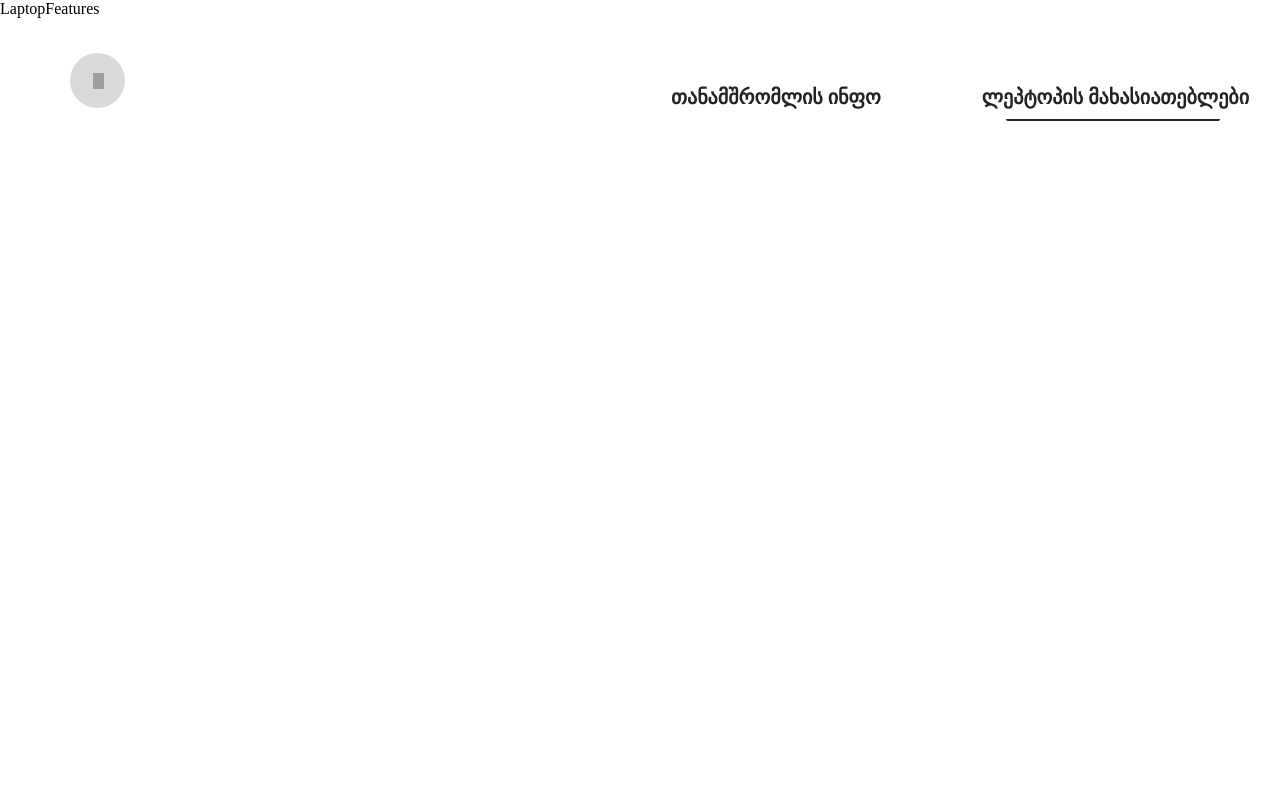
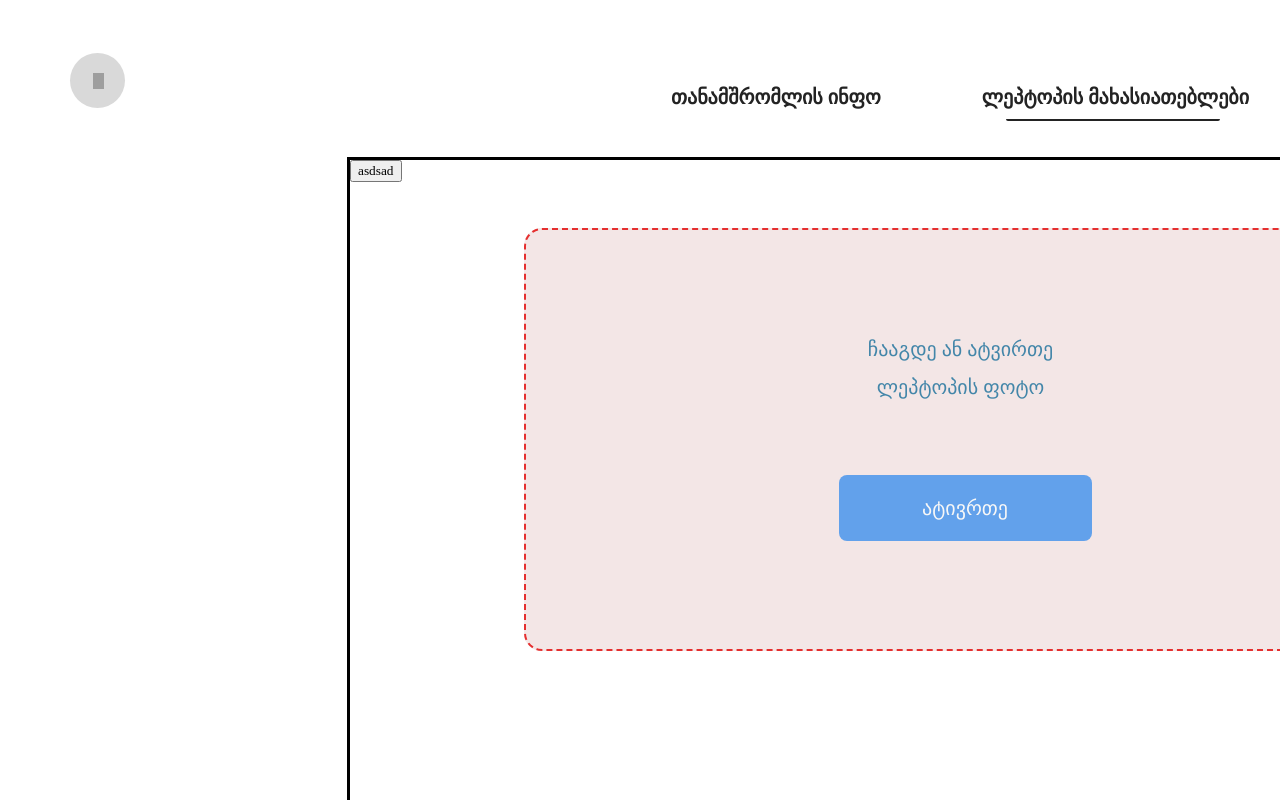
Before and after one commit to Revazza/project, a React (Create React App) app: page /add-note/laptop-features in a window 1280 px wide. Shown: the top 800 px of the page. Built offline with nearby package versions, Linux system fonts and the light colour scheme; grey boxes are pictures that could not be loaded; a web font is replaced by a local one.

Commit message:
Features in progress

```diff
--- a/src/App.css
+++ b/src/App.css
@@ -12,7 +12,6 @@ html,body{
 
 *{
   font-family: myfont !important;
-
 }
 a{
   text-decoration: none;
--- a/src/components/LaptopFeatures/LaptopFeatures.js
+++ b/src/components/LaptopFeatures/LaptopFeatures.js
@@ -1,8 +1,12 @@
 import styles from './LaptopFeatures.module.scss';
+import UploadFile from './UploadFile/UploadFile';
 
 function LaptopFeatures() {
   return (
-    <div>LaptopFeatures</div>
+    <form className={styles.wrapper}>
+      <UploadFile />
+      <button type='submit'>asdsad</button>
+    </form>
   )
 }
 
--- a/src/components/LaptopFeatures/LaptopFeatures.module.scss
+++ b/src/components/LaptopFeatures/LaptopFeatures.module.scss
@@ -0,0 +1,10 @@
+.wrapper {
+  position: absolute;
+  height: 1571px;
+  left: 347px;
+  right: 347px;
+  top: 157px;
+
+  background: #ffffff;
+  border: 3px solid black;
+}
--- /dev/null
+++ b/src/components/LaptopFeatures/UploadFile/UploadFile.js
@@ -0,0 +1,53 @@
+import styles from "./UploadFile.module.scss";
+import React, { useEffect, useState } from "react";
+import { uploadFile } from "../../../helperFunctions/HelperFunctions";
+
+function UploadFile() {
+  const [img, setImg] = useState('');
+
+  useEffect(()=>{
+    if(!localStorage.getItem('laptop_image'))
+    {
+      localStorage.setItem('laptop_image','');
+    }
+    else{
+      const base64 = JSON.parse(localStorage.getItem('laptop_image'));
+      setImg(base64);
+    }
+  },[]);
+
+  const handleFileChange = (event) => {
+    let files = event.target.files;
+    let reader = new FileReader();
+    reader.readAsDataURL(files[0]);
+    reader.onload = (e) => {
+      const base64 = e.target.result;
+      setImg(base64);
+      localStorage.setItem('laptop_image',JSON.stringify(base64));
+    };
+  };
+
+  return (
+    <div className={`${styles.file_wrapper} ${styles.error}`}>
+      {img==='' && (
+        <React.Fragment>
+          <label className={styles.file_head}>
+            ჩააგდე ან ატვირთე ლეპტოპის ფოტო
+          </label>
+          <label htmlFor="file-upload" className={styles.file_uploader}>
+            ატივრთე
+          </label>
+          <input
+            onChange={handleFileChange}
+            id="file-upload"
+            type="file"
+            accept="image/*"
+          />
+        </React.Fragment>
+      )}
+      {img !=='' && <img className={styles.laptop_img} src={img} alt="okiedokie" />}
+    </div>
+  );
+}
+
+export default UploadFile;
--- /dev/null
+++ b/src/components/LaptopFeatures/UploadFile/UploadFile.module.scss
@@ -0,0 +1,65 @@
+.file_wrapper {
+  box-sizing: border-box;
+
+  position: absolute;
+  height: 423px;
+  left: 174px;
+  right: 174px;
+  top: 68px;
+  background: #f7f7f7;
+  border: 2px dashed #4386a9;
+  border-radius: 18px;
+  .file_head {
+    position: absolute;
+    width: 195px;
+    height: 76px;
+    left: calc(50% - 195px / 2 + 0.5px);
+    top: 100px;
+
+    font-style: normal;
+    font-weight: 500;
+    font-size: 20px;
+    line-height: 38px;
+
+    text-align: center;
+
+    color: #4386a9;
+  }
+
+  input[type="file"] {
+    display: none;
+  }
+}
+
+.file_uploader {
+  padding: 18px 60px;
+
+  text-align: center;
+  line-height: 30px;
+  position: absolute;
+  width: 133px;
+  height: 30px;
+  left: calc(50% - 242px / 2 - 0.5px);
+  top: 245px;
+  font-size: 20px;
+  color: #f7f7f7;
+  background: #62a1eb;
+  border-radius: 8px;
+}
+
+.error{
+  border-color: #E52F2F;
+  background-color: #f3e6e6;
+}
+img{
+  width: 400px;
+  height: 400px;
+  z-index: 100;
+  border: 2px solid green;
+}
+
+.laptop_img{
+  width: 100%;
+  height: 100%;
+  object-fit:cover;
+}
--- a/src/components/Main.module.scss
+++ b/src/components/Main.module.scss
@@ -3,7 +3,6 @@
   height: 1080px;
   position: relative;
   box-sizing: border-box;
-  overflow: hidden;
 }
 .return {
   cursor: pointer;
--- a/src/helperFunctions/HelperFunctions.js
+++ b/src/helperFunctions/HelperFunctions.js
@@ -15,3 +15,19 @@ export const emailValidation = (email) => {
 export const phoneValidation = (phone) => {
   return /^(\+?995)?(79\d{7}|5\d{8})$/.test(phone)
 };
+
+export const uploadFile = (inputElement)=> {
+  let file = inputElement.files[0];
+  let reader = new FileReader();
+  reader.onloadend = function() {
+    console.log('Encoded Base 64 File String:', reader.result);
+    return reader.result;
+
+    /******************* for Binary ***********************/
+    let data=(reader.result).split(',')[1];
+     let binaryBlob = atob(data);
+     console.log('Encoded Binary File String:', binaryBlob);
+    return binaryBlob;
+  }
+  reader.readAsDataURL(file);
+}
```
